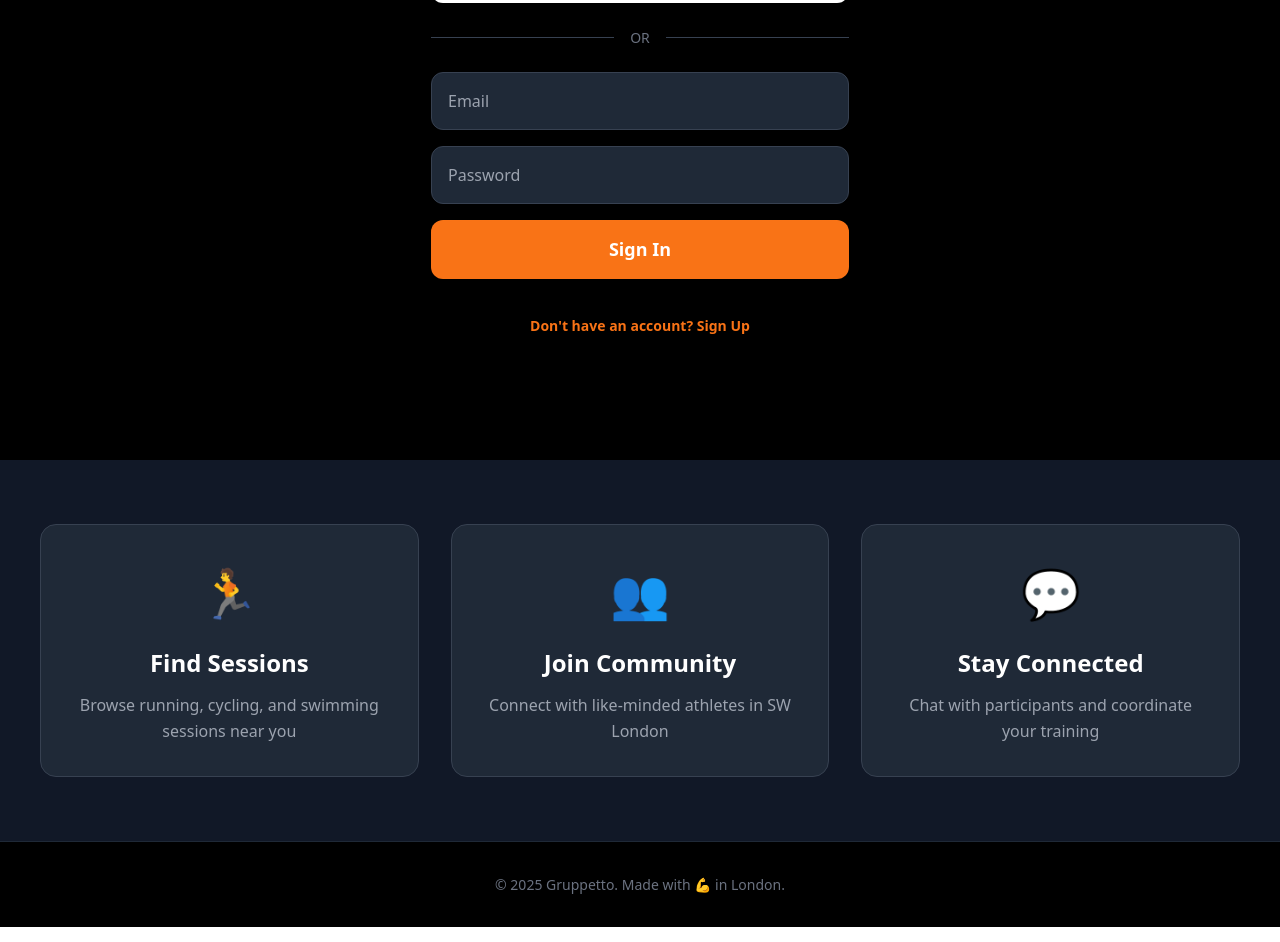
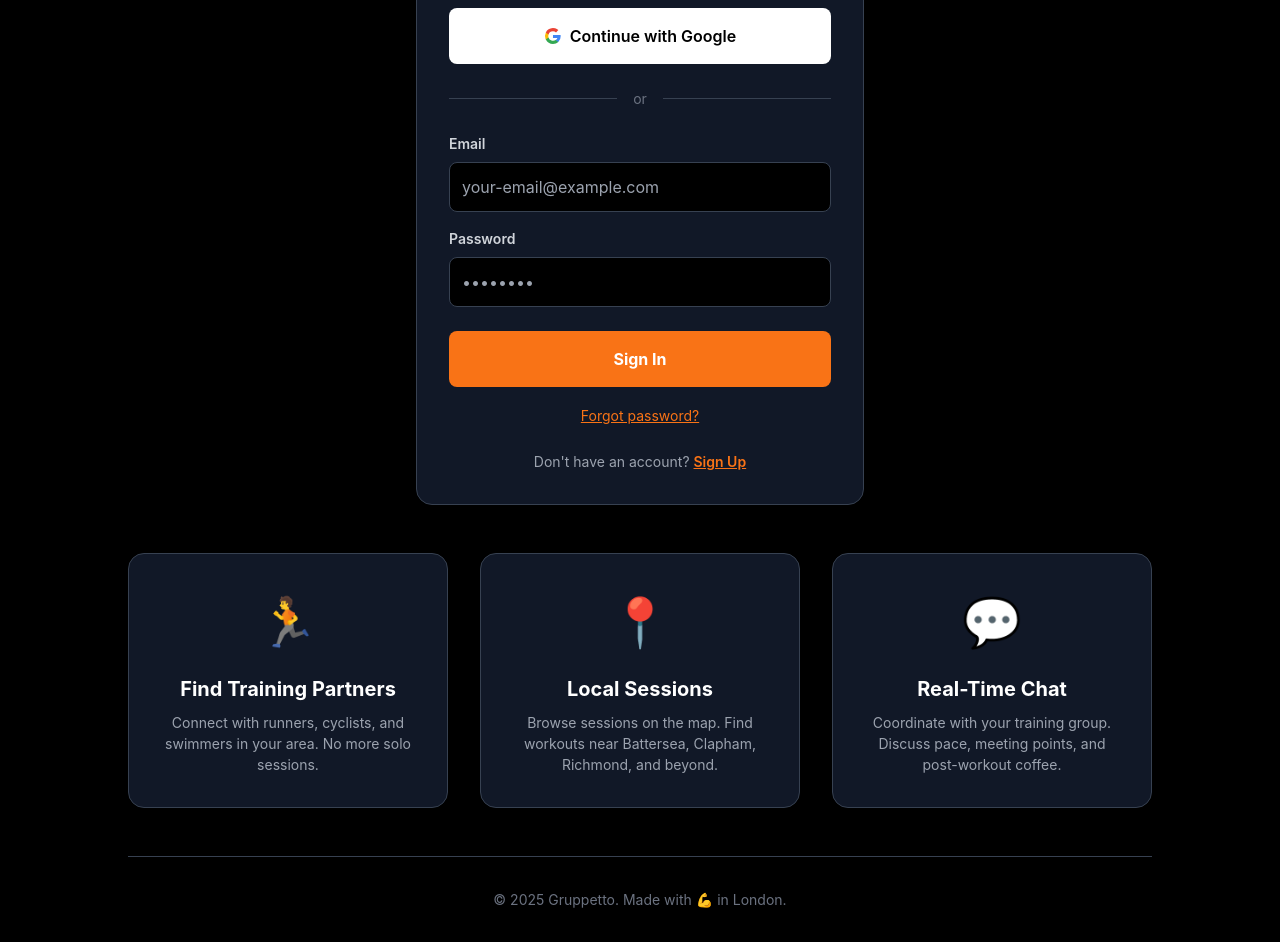
Before and after one commit to NoamAflalo/gruppetto, a Next.js app: page / in a window 1280 px wide. Shown: the part 420-1362 px from the top of the page. Built offline with nearby package versions, Linux system fonts and the light colour scheme; no server answers.

Commit message:
Forget pw add in

```diff
--- /dev/null
+++ b/app/forgot-password/page.js
@@ -0,0 +1,178 @@
+'use client';
+import { useState } from 'react';
+import { auth } from '@/lib/firebase';
+import { sendPasswordResetEmail } from 'firebase/auth';
+import { useRouter } from 'next/navigation';
+
+export default function ForgotPassword() {
+  const [email, setEmail] = useState('');
+  const [message, setMessage] = useState('');
+  const [error, setError] = useState('');
+  const [loading, setLoading] = useState(false);
+  const router = useRouter();
+
+  const handleResetPassword = async (e) => {
+    e.preventDefault();
+    setMessage('');
+    setError('');
+    setLoading(true);
+
+    try {
+      await sendPasswordResetEmail(auth, email);
+      setMessage('Password reset email sent! Check your inbox.');
+      setTimeout(() => {
+        router.push('/');
+      }, 3000);
+    } catch (error) {
+      console.error('Error:', error);
+      if (error.code === 'auth/user-not-found') {
+        setError('No account found with this email');
+      } else if (error.code === 'auth/invalid-email') {
+        setError('Invalid email address');
+      } else {
+        setError('Error sending reset email. Please try again.');
+      }
+    } finally {
+      setLoading(false);
+    }
+  };
+
+  return (
+    <div style={{
+      minHeight: '100vh',
+      background: '#000',
+      display: 'flex',
+      alignItems: 'center',
+      justifyContent: 'center',
+      padding: '2rem'
+    }}>
+      <div style={{
+        maxWidth: '28rem',
+        width: '100%',
+        background: '#111827',
+        border: '1px solid #374151',
+        borderRadius: '1rem',
+        padding: '2rem'
+      }}>
+        <div style={{ textAlign: 'center', marginBottom: '2rem' }}>
+          <h1 style={{
+            fontSize: '2rem',
+            fontWeight: '900',
+            color: '#f97316',
+            marginBottom: '0.5rem',
+            fontStyle: 'italic'
+          }}>
+            Gruppetto
+          </h1>
+          <h2 style={{
+            fontSize: '1.5rem',
+            fontWeight: 'bold',
+            color: '#fff',
+            marginBottom: '0.5rem'
+          }}>
+            Reset Password
+          </h2>
+          <p style={{ color: '#9ca3af', fontSize: '0.875rem' }}>
+            Enter your email to receive a reset link
+          </p>
+        </div>
+
+        {message && (
+          <div style={{
+            background: 'rgba(34, 197, 94, 0.1)',
+            border: '1px solid rgba(34, 197, 94, 0.3)',
+            color: '#4ade80',
+            padding: '0.75rem',
+            borderRadius: '0.5rem',
+            marginBottom: '1rem',
+            fontSize: '0.875rem'
+          }}>
+            {message}
+          </div>
+        )}
+
+        {error && (
+          <div style={{
+            background: 'rgba(239, 68, 68, 0.1)',
+            border: '1px solid rgba(239, 68, 68, 0.3)',
+            color: '#f87171',
+            padding: '0.75rem',
+            borderRadius: '0.5rem',
+            marginBottom: '1rem',
+            fontSize: '0.875rem'
+          }}>
+            {error}
+          </div>
+        )}
+
+        <form onSubmit={handleResetPassword} style={{ marginBottom: '1.5rem' }}>
+          <div style={{ marginBottom: '1rem' }}>
+            <label style={{
+              display: 'block',
+              color: '#d1d5db',
+              fontSize: '0.875rem',
+              fontWeight: '600',
+              marginBottom: '0.5rem'
+            }}>
+              Email Address
+            </label>
+            <input
+              type="email"
+              value={email}
+              onChange={(e) => setEmail(e.target.value)}
+              placeholder="your-email@example.com"
+              required
+              style={{
+                width: '100%',
+                padding: '0.75rem',
+                background: '#000',
+                border: '1px solid #374151',
+                borderRadius: '0.5rem',
+                color: '#fff',
+                fontSize: '1rem',
+                outline: 'none',
+                WebkitAppearance: 'none'
+              }}
+            />
+          </div>
+
+          <button
+            type="submit"
+            disabled={loading}
+            style={{
+              width: '100%',
+              background: '#f97316',
+              color: '#fff',
+              padding: '0.75rem',
+              borderRadius: '0.5rem',
+              border: 'none',
+              fontSize: '1rem',
+              fontWeight: 'bold',
+              cursor: loading ? 'not-allowed' : 'pointer',
+              opacity: loading ? 0.5 : 1,
+              transition: 'all 0.2s'
+            }}
+          >
+            {loading ? 'Sending...' : 'Send Reset Link'}
+          </button>
+        </form>
+
+        <div style={{ textAlign: 'center' }}>
+          <button
+            onClick={() => router.push('/')}
+            style={{
+              color: '#f97316',
+              fontSize: '0.875rem',
+              background: 'none',
+              border: 'none',
+              cursor: 'pointer',
+              textDecoration: 'underline'
+            }}
+          >
+            ← Back to Login
+          </button>
+        </div>
+      </div>
+    </div>
+  );
+}
--- a/app/page.js
+++ b/app/page.js
@@ -1,80 +1,95 @@
 'use client';
 import { useState, useEffect } from 'react';
 import { auth } from '@/lib/firebase';
-import { GoogleAuthProvider, signInWithPopup, createUserWithEmailAndPassword, signInWithEmailAndPassword } from 'firebase/auth';
-import { onAuthStateChanged } from 'firebase/auth';
+import {
+  signInWithPopup,
+  GoogleAuthProvider,
+  createUserWithEmailAndPassword,
+  signInWithEmailAndPassword,
+  onAuthStateChanged
+} from 'firebase/auth';
 import { useRouter } from 'next/navigation';
 
 export default function Home() {
-  const [user, setUser] = useState(null);
-  const [loading, setLoading] = useState(true);
-  const [isSignUp, setIsSignUp] = useState(false);
   const [email, setEmail] = useState('');
   const [password, setPassword] = useState('');
+  const [isSignUp, setIsSignUp] = useState(false);
   const [error, setError] = useState('');
   const router = useRouter();
 
   useEffect(() => {
     const unsubscribe = onAuthStateChanged(auth, (user) => {
       if (user) {
-        setUser(user);
         router.push('/browse');
       }
-      setLoading(false);
     });
     return () => unsubscribe();
   }, [router]);
 
   const handleGoogleSignIn = async () => {
+    try {
       const provider = new GoogleAuthProvider();
-    try {
       await signInWithPopup(auth, provider);
       router.push('/browse');
     } catch (error) {
       console.error('Error signing in with Google:', error);
-      setError('Error signing in with Google. Please try again.');
+      setError('Failed to sign in with Google');
     }
   };
 
-  const handleEmailAuth = async (e) => {
+  const handleEmailSignUp = async (e) => {
     e.preventDefault();
     setError('');
-
     try {
-      if (isSignUp) {
       await createUserWithEmailAndPassword(auth, email, password);
-      } else {
-        await signInWithEmailAndPassword(auth, email, password);
-      }
       router.push('/browse');
     } catch (error) {
-      console.error('Error with email auth:', error);
-      setError(error.message);
+      console.error('Error signing up:', error);
+      if (error.code === 'auth/email-already-in-use') {
+        setError('Email already in use');
+      } else if (error.code === 'auth/weak-password') {
+        setError('Password should be at least 6 characters');
+      } else {
+        setError('Failed to create account');
+      }
     }
   };
 
-  if (loading) {
-    return (
-      <div style={{ minHeight: '100vh', display: 'flex', alignItems: 'center', justifyContent: 'center', backgroundColor: 'black', color: 'white' }}>
-        Loading...
-      </div>
-    );
+  const handleEmailSignIn = async (e) => {
+    e.preventDefault();
+    setError('');
+    try {
+      await signInWithEmailAndPassword(auth, email, password);
+      router.push('/browse');
+    } catch (error) {
+      console.error('Error signing in:', error);
+      if (error.code === 'auth/invalid-credential') {
+        setError('Invalid email or password');
+      } else if (error.code === 'auth/user-not-found') {
+        setError('No account found with this email');
+      } else {
+        setError('Failed to sign in');
       }
-
-  if (user) {
-    return null;
     }
+  };
 
   return (
-    <div style={{ minHeight: '100vh', backgroundColor: 'black', color: 'white' }}>
+    <div style={{
+      minHeight: '100vh',
+      background: '#000',
+      display: 'flex',
+      flexDirection: 'column',
+      alignItems: 'center',
+      justifyContent: 'center',
+      padding: '2rem',
+      fontFamily: '-apple-system, BlinkMacSystemFont, "Segoe UI", Roboto, sans-serif'
+    }}>
       {/* Hero Section */}
       <div style={{
-        maxWidth: '1200px',
-        margin: '0 auto',
-        padding: '3rem 1.5rem',
-        textAlign: 'center'
+        textAlign: 'center',
+        maxWidth: '48rem',
+        marginBottom: '3rem'
       }}>
-        {/* Logo */}
         <h1 style={{
           fontSize: 'clamp(3rem, 8vw, 6rem)',
           fontWeight: '900',
@@ -85,264 +100,298 @@ export default function Home() {
         }}>
           Gruppetto
         </h1>
+        <p style={{
+          fontSize: 'clamp(1.25rem, 3vw, 1.875rem)',
+          color: '#fff',
+          marginBottom: '1rem',
+          fontWeight: '600'
+        }}>
+          Train together. Get stronger.
+        </p>
+        <p style={{
+          fontSize: 'clamp(1rem, 2vw, 1.25rem)',
+          color: '#9ca3af',
+          lineHeight: '1.6'
+        }}>
+          Join the community of runners, cyclists, and swimmers in South West London.
+          Find your training partners, organize sessions, and never train alone again.
+        </p>
+      </div>
 
-        {/* Tagline */}
-        <p style={{
-          fontSize: 'clamp(1.25rem, 4vw, 2rem)',
-          color: '#d1d5db',
+      {/* Sign In Card */}
+      <div style={{
+        width: '100%',
+        maxWidth: '28rem',
+        background: '#111827',
+        border: '1px solid #374151',
+        borderRadius: '1rem',
+        padding: '2rem',
+        marginBottom: '3rem'
+      }}>
+        <h2 style={{
+          fontSize: '1.5rem',
+          fontWeight: 'bold',
+          color: '#fff',
+          marginBottom: '1.5rem',
+          textAlign: 'center'
+        }}>
+          {isSignUp ? 'Create Account' : 'Welcome Back'}
+        </h2>
+
+        {error && (
+          <div style={{
+            background: 'rgba(239, 68, 68, 0.1)',
+            border: '1px solid rgba(239, 68, 68, 0.3)',
+            color: '#f87171',
+            padding: '0.75rem',
+            borderRadius: '0.5rem',
             marginBottom: '1rem',
-          fontWeight: '600',
-          lineHeight: '1.3'
+            fontSize: '0.875rem'
           }}>
-          Find Your Training Partners
-        </p>
+            {error}
+          </div>
+        )}
 
-        <p style={{
-          fontSize: 'clamp(1rem, 3vw, 1.5rem)',
-          color: '#9ca3af',
-          marginBottom: '3rem',
-          maxWidth: '800px',
-          margin: '0 auto 3rem',
-          lineHeight: '1.5',
-          padding: '0 1rem'
-        }}>
-          Join South West London's fastest-growing community for runners, cyclists, and swimmers
-        </p>
-
-        {/* Auth Section */}
-        <div style={{
-          maxWidth: '450px',
-          margin: '0 auto',
-          padding: '0 1rem'
-        }}>
         {/* Google Sign In */}
         <button
           onClick={handleGoogleSignIn}
           style={{
             width: '100%',
+            background: '#fff',
+            color: '#000',
             padding: '1rem',
-              backgroundColor: 'white',
-              color: 'black',
+            borderRadius: '0.5rem',
             border: 'none',
-              borderRadius: '12px',
-              fontSize: '1.125rem',
+            fontSize: '1rem',
             fontWeight: '600',
             cursor: 'pointer',
-              marginBottom: '1.5rem',
+            marginBottom: '1rem',
             display: 'flex',
             alignItems: 'center',
             justifyContent: 'center',
-              gap: '0.75rem',
-              transition: 'all 0.2s',
-              boxShadow: '0 4px 6px rgba(0, 0, 0, 0.1)'
+            gap: '0.5rem',
+            transition: 'background 0.2s'
           }}
-            onMouseEnter={(e) => e.target.style.backgroundColor = '#f3f4f6'}
-            onMouseLeave={(e) => e.target.style.backgroundColor = 'white'}
-            onTouchStart={(e) => e.target.style.backgroundColor = '#f3f4f6'}
-            onTouchEnd={(e) => e.target.style.backgroundColor = 'white'}
+          onMouseEnter={(e) => e.target.style.background = '#f3f4f6'}
+          onMouseLeave={(e) => e.target.style.background = '#fff'}
         >
-            <span style={{ fontSize: '1.5rem' }}>🔐</span>
+          <svg width="18" height="18" viewBox="0 0 18 18">
+            <path fill="#4285F4" d="M16.51 8H8.98v3h4.3c-.18 1-.74 1.48-1.6 2.04v2.01h2.6a7.8 7.8 0 0 0 2.38-5.88c0-.57-.05-.66-.15-1.18z"/>
+            <path fill="#34A853" d="M8.98 17c2.16 0 3.97-.72 5.3-1.94l-2.6-2a4.8 4.8 0 0 1-7.18-2.54H1.83v2.07A8 8 0 0 0 8.98 17z"/>
+            <path fill="#FBBC05" d="M4.5 10.52a4.8 4.8 0 0 1 0-3.04V5.41H1.83a8 8 0 0 0 0 7.18l2.67-2.07z"/>
+            <path fill="#EA4335" d="M8.98 4.18c1.17 0 2.23.4 3.06 1.2l2.3-2.3A8 8 0 0 0 1.83 5.4L4.5 7.49a4.77 4.77 0 0 1 4.48-3.3z"/>
+          </svg>
           Continue with Google
         </button>
 
+        {/* Divider */}
         <div style={{
           display: 'flex',
           alignItems: 'center',
-            gap: '1rem',
-            marginBottom: '1.5rem'
+          margin: '1.5rem 0',
+          gap: '1rem'
         }}>
-            <div style={{ flex: 1, height: '1px', backgroundColor: '#374151' }}></div>
-            <span style={{ color: '#6b7280', fontSize: '0.875rem' }}>OR</span>
-            <div style={{ flex: 1, height: '1px', backgroundColor: '#374151' }}></div>
+          <div style={{ flex: 1, height: '1px', background: '#374151' }}></div>
+          <span style={{ color: '#6b7280', fontSize: '0.875rem' }}>or</span>
+          <div style={{ flex: 1, height: '1px', background: '#374151' }}></div>
         </div>
 
         {/* Email/Password Form */}
-          <form onSubmit={handleEmailAuth} style={{ marginBottom: '1.5rem' }}>
-            {error && (
-              <div style={{
-                padding: '0.75rem',
-                backgroundColor: 'rgba(239, 68, 68, 0.1)',
-                border: '1px solid rgba(239, 68, 68, 0.3)',
-                borderRadius: '8px',
-                color: '#f87171',
+        <form onSubmit={isSignUp ? handleEmailSignUp : handleEmailSignIn}>
+          <div style={{ marginBottom: '1rem' }}>
+            <label style={{
+              display: 'block',
+              color: '#d1d5db',
               fontSize: '0.875rem',
-                marginBottom: '1rem'
+              fontWeight: '600',
+              marginBottom: '0.5rem'
             }}>
-                {error}
-              </div>
-            )}
-
+              Email
+            </label>
             <input
               type="email"
-              placeholder="Email"
               value={email}
               onChange={(e) => setEmail(e.target.value)}
+              placeholder="your-email@example.com"
               required
               style={{
                 width: '100%',
-                padding: '1rem',
-                marginBottom: '1rem',
-                backgroundColor: '#1f2937',
+                padding: '0.75rem',
+                background: '#000',
                 border: '1px solid #374151',
-                borderRadius: '12px',
-                color: 'white',
+                borderRadius: '0.5rem',
+                color: '#fff',
                 fontSize: '1rem',
                 outline: 'none',
-                WebkitAppearance: 'none',
-                boxSizing: 'border-box'
+                WebkitAppearance: 'none'
               }}
             />
+          </div>
 
+          <div style={{ marginBottom: '1.5rem' }}>
+            <label style={{
+              display: 'block',
+              color: '#d1d5db',
+              fontSize: '0.875rem',
+              fontWeight: '600',
+              marginBottom: '0.5rem'
+            }}>
+              Password
+            </label>
             <input
               type="password"
-              placeholder="Password"
               value={password}
               onChange={(e) => setPassword(e.target.value)}
+              placeholder="••••••••"
               required
               style={{
                 width: '100%',
-                padding: '1rem',
-                marginBottom: '1rem',
-                backgroundColor: '#1f2937',
+                padding: '0.75rem',
+                background: '#000',
                 border: '1px solid #374151',
-                borderRadius: '12px',
-                color: 'white',
+                borderRadius: '0.5rem',
+                color: '#fff',
                 fontSize: '1rem',
                 outline: 'none',
-                WebkitAppearance: 'none',
-                boxSizing: 'border-box'
+                WebkitAppearance: 'none'
               }}
             />
+          </div>
 
           <button
             type="submit"
             style={{
               width: '100%',
+              background: '#f97316',
+              color: '#fff',
               padding: '1rem',
-                backgroundColor: '#f97316',
-                color: 'white',
+              borderRadius: '0.5rem',
               border: 'none',
-                borderRadius: '12px',
-                fontSize: '1.125rem',
-                fontWeight: '700',
+              fontSize: '1rem',
+              fontWeight: 'bold',
               cursor: 'pointer',
-                transition: 'all 0.2s'
+              transition: 'background 0.2s'
             }}
-              onMouseEnter={(e) => e.target.style.backgroundColor = '#ea580c'}
-              onMouseLeave={(e) => e.target.style.backgroundColor = '#f97316'}
-              onTouchStart={(e) => e.target.style.backgroundColor = '#ea580c'}
-              onTouchEnd={(e) => e.target.style.backgroundColor = '#f97316'}
+            onMouseEnter={(e) => e.target.style.background = '#ea580c'}
+            onMouseLeave={(e) => e.target.style.background = '#f97316'}
           >
             {isSignUp ? 'Sign Up' : 'Sign In'}
           </button>
+
+          {/* Forgot Password Link */}
+          {!isSignUp && (
+            <div style={{ textAlign: 'center', marginTop: '1rem' }}>
+              <button
+                type="button"
+                onClick={() => router.push('/forgot-password')}
+                style={{
+                  color: '#f97316',
+                  fontSize: '0.875rem',
+                  background: 'none',
+                  border: 'none',
+                  cursor: 'pointer',
+                  textDecoration: 'underline'
+                }}
+              >
+                Forgot password?
+              </button>
+            </div>
+          )}
         </form>
 
+        {/* Toggle Sign Up / Sign In */}
+        <div style={{
+          marginTop: '1.5rem',
+          textAlign: 'center',
+          color: '#9ca3af',
+          fontSize: '0.875rem'
+        }}>
+          {isSignUp ? 'Already have an account?' : "Don't have an account?"}{' '}
           <button
-            onClick={() => setIsSignUp(!isSignUp)}
+            onClick={() => {
+              setIsSignUp(!isSignUp);
+              setError('');
+            }}
             style={{
-              width: '100%',
-              padding: '0.75rem',
-              backgroundColor: 'transparent',
               color: '#f97316',
+              background: 'none',
               border: 'none',
-              borderRadius: '8px',
+              cursor: 'pointer',
+              textDecoration: 'underline',
               fontSize: '0.875rem',
-              fontWeight: '600',
-              cursor: 'pointer'
+              fontWeight: '600'
             }}
           >
-            {isSignUp ? 'Already have an account? Sign In' : "Don't have an account? Sign Up"}
+            {isSignUp ? 'Sign In' : 'Sign Up'}
           </button>
         </div>
       </div>
 
-      {/* Features Grid */}
+      {/* Features Section */}
       <div style={{
-        backgroundColor: '#111827',
-        padding: '4rem 1.5rem',
-        marginTop: '4rem'
-      }}>
-        <div style={{ maxWidth: '1200px', margin: '0 auto' }}>
-          <div style={{
+        width: '100%',
+        maxWidth: '64rem',
         display: 'grid',
         gridTemplateColumns: 'repeat(auto-fit, minmax(280px, 1fr))',
-            gap: '2rem'
+        gap: '2rem',
+        marginBottom: '3rem'
       }}>
-            {/* Feature 1 */}
         <div style={{
-              backgroundColor: '#1f2937',
+          background: '#111827',
+          border: '1px solid #374151',
+          borderRadius: '1rem',
           padding: '2rem',
-              borderRadius: '16px',
-              border: '1px solid #374151',
           textAlign: 'center'
         }}>
           <div style={{ fontSize: '3rem', marginBottom: '1rem' }}>🏃</div>
-              <h3 style={{
-                fontSize: '1.5rem',
-                fontWeight: '700',
-                marginBottom: '0.75rem',
-                color: 'white'
-              }}>
-                Find Sessions
+          <h3 style={{ color: '#fff', fontSize: '1.25rem', fontWeight: '700', marginBottom: '0.5rem' }}>
+            Find Training Partners
           </h3>
-              <p style={{ color: '#9ca3af', lineHeight: '1.6' }}>
-                Browse running, cycling, and swimming sessions near you
+          <p style={{ color: '#9ca3af', fontSize: '0.875rem', lineHeight: '1.5' }}>
+            Connect with runners, cyclists, and swimmers in your area. No more solo sessions.
           </p>
         </div>
 
-            {/* Feature 2 */}
         <div style={{
-              backgroundColor: '#1f2937',
+          background: '#111827',
+          border: '1px solid #374151',
+          borderRadius: '1rem',
           padding: '2rem',
-              borderRadius: '16px',
-              border: '1px solid #374151',
           textAlign: 'center'
         }}>
-              <div style={{ fontSize: '3rem', marginBottom: '1rem' }}>👥</div>
-              <h3 style={{
-                fontSize: '1.5rem',
-                fontWeight: '700',
-                marginBottom: '0.75rem',
-                color: 'white'
-              }}>
-                Join Community
+          <div style={{ fontSize: '3rem', marginBottom: '1rem' }}>📍</div>
+          <h3 style={{ color: '#fff', fontSize: '1.25rem', fontWeight: '700', marginBottom: '0.5rem' }}>
+            Local Sessions
           </h3>
-              <p style={{ color: '#9ca3af', lineHeight: '1.6' }}>
-                Connect with like-minded athletes in SW London
+          <p style={{ color: '#9ca3af', fontSize: '0.875rem', lineHeight: '1.5' }}>
+            Browse sessions on the map. Find workouts near Battersea, Clapham, Richmond, and beyond.
           </p>
         </div>
 
-            {/* Feature 3 */}
         <div style={{
-              backgroundColor: '#1f2937',
+          background: '#111827',
+          border: '1px solid #374151',
+          borderRadius: '1rem',
           padding: '2rem',
-              borderRadius: '16px',
-              border: '1px solid #374151',
           textAlign: 'center'
         }}>
           <div style={{ fontSize: '3rem', marginBottom: '1rem' }}>💬</div>
-              <h3 style={{
-                fontSize: '1.5rem',
-                fontWeight: '700',
-                marginBottom: '0.75rem',
-                color: 'white'
-              }}>
-                Stay Connected
+          <h3 style={{ color: '#fff', fontSize: '1.25rem', fontWeight: '700', marginBottom: '0.5rem' }}>
+            Real-Time Chat
           </h3>
-              <p style={{ color: '#9ca3af', lineHeight: '1.6' }}>
-                Chat with participants and coordinate your training
+          <p style={{ color: '#9ca3af', fontSize: '0.875rem', lineHeight: '1.5' }}>
+            Coordinate with your training group. Discuss pace, meeting points, and post-workout coffee.
           </p>
-            </div>
-          </div>
         </div>
       </div>
 
       {/* Footer */}
       <div style={{
-        backgroundColor: 'black',
-        padding: '2rem 1.5rem',
         textAlign: 'center',
-        borderTop: '1px solid #1f2937'
+        paddingTop: '2rem',
+        borderTop: '1px solid #374151',
+        width: '100%',
+        maxWidth: '64rem'
       }}>
         <p style={{ color: '#6b7280', fontSize: '0.875rem' }}>
           © 2025 Gruppetto. Made with 💪 in London.
```
Lines whose indentation alone changed are shown as unchanged.
